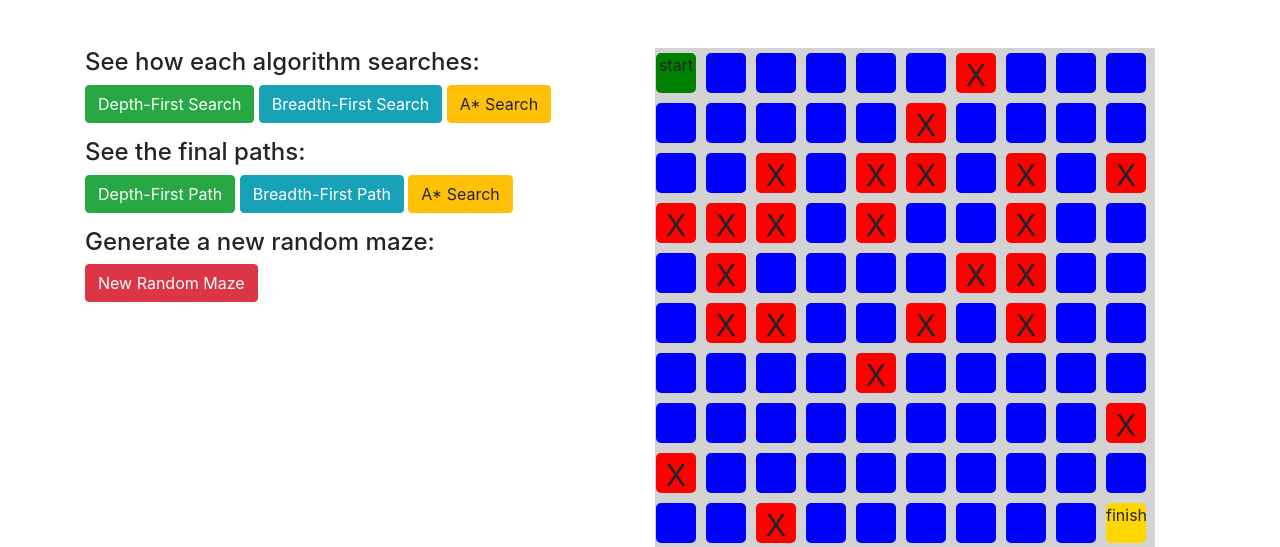
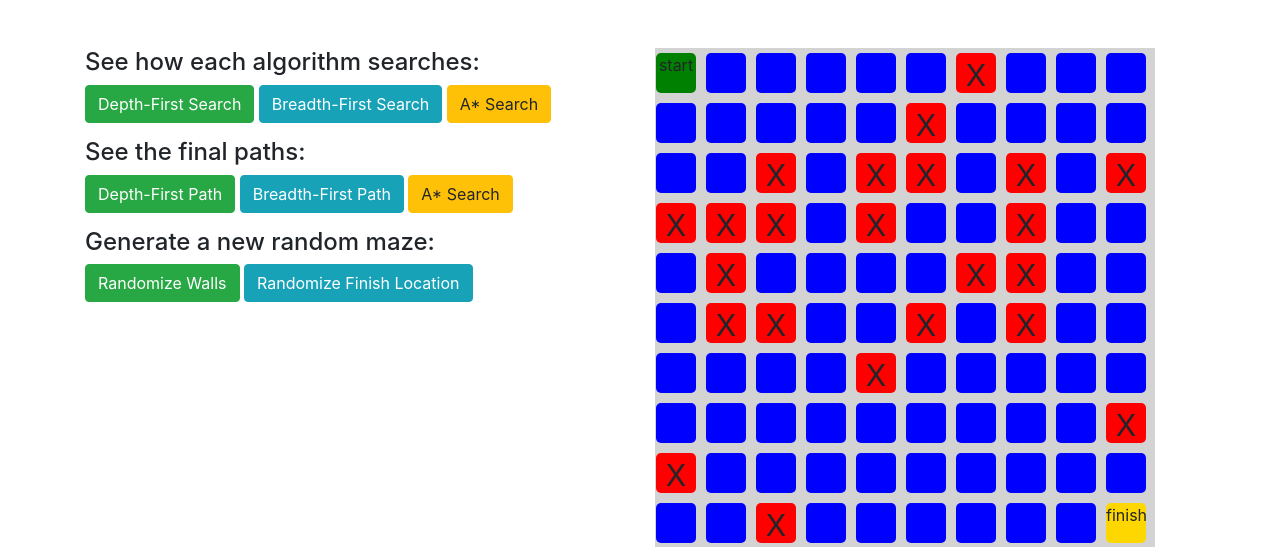
Before and after one commit to slevin886/maze_maker, a Flask app: page / in a window 1280 px wide. Shown: the top 547 px of the page. Run offline with Flask 2, Linux system fonts and the light colour scheme; some libraries are stand-ins or nearby versions.

Commit message:
added randomization of finish location

```diff
--- a/run.py
+++ b/run.py
@@ -1,14 +1,19 @@
-from flask import render_template, Flask
-from maze_maker import Maze, manhattan_distance
+from flask import render_template, Flask, request
+from maze_maker import Maze, manhattan_distance, Location
 from maze_search import depth_first_search, breadth_first_search, astar
-
+import numpy as np
 
 app = Flask(__name__)
 
 
-@app.route('/', methods=['GET'])
+@app.route('/', methods=['GET', 'POST'])
 def home():
     m = Maze()
+    if request.method == 'POST':
+        if request.form['rand'] == 'loc':
+            rand_x = np.random.choice(np.arange(10))
+            rand_y = np.random.choice(np.arange(10)) if rand_x != 0 else np.random.choice(np.arange(1, 10))
+            m = Maze(finish=Location(x=rand_x, y=rand_y))
     final_dfs, path_dfs = depth_first_search(m.start, m.finish_line, m.frontier)
     if path_dfs is None:
         while path_dfs is None:
--- a/templates/home.html
+++ b/templates/home.html
@@ -32,9 +32,11 @@
                         <h4 style="margin-top:15px;">Generate a new random maze:</h4>
                         <div class="row">
                             <div class="col">
-                                <a href="{{ url_for('home') }}">
-                                    <button type="button" class="btn btn-danger">New Random Maze</button>
-                                </a>
+                                <form action="{{ url_for('home') }}" method="post">
+                                    <button type="submit" class="btn btn-success" name="rand">Randomize Walls</button>
+                                    <button type="submit" class="btn btn-info" name="rand" value="loc">
+                                        Randomize Finish Location</button>
+                                </form>
                             </div>
                         </div>
                     </div>
```
